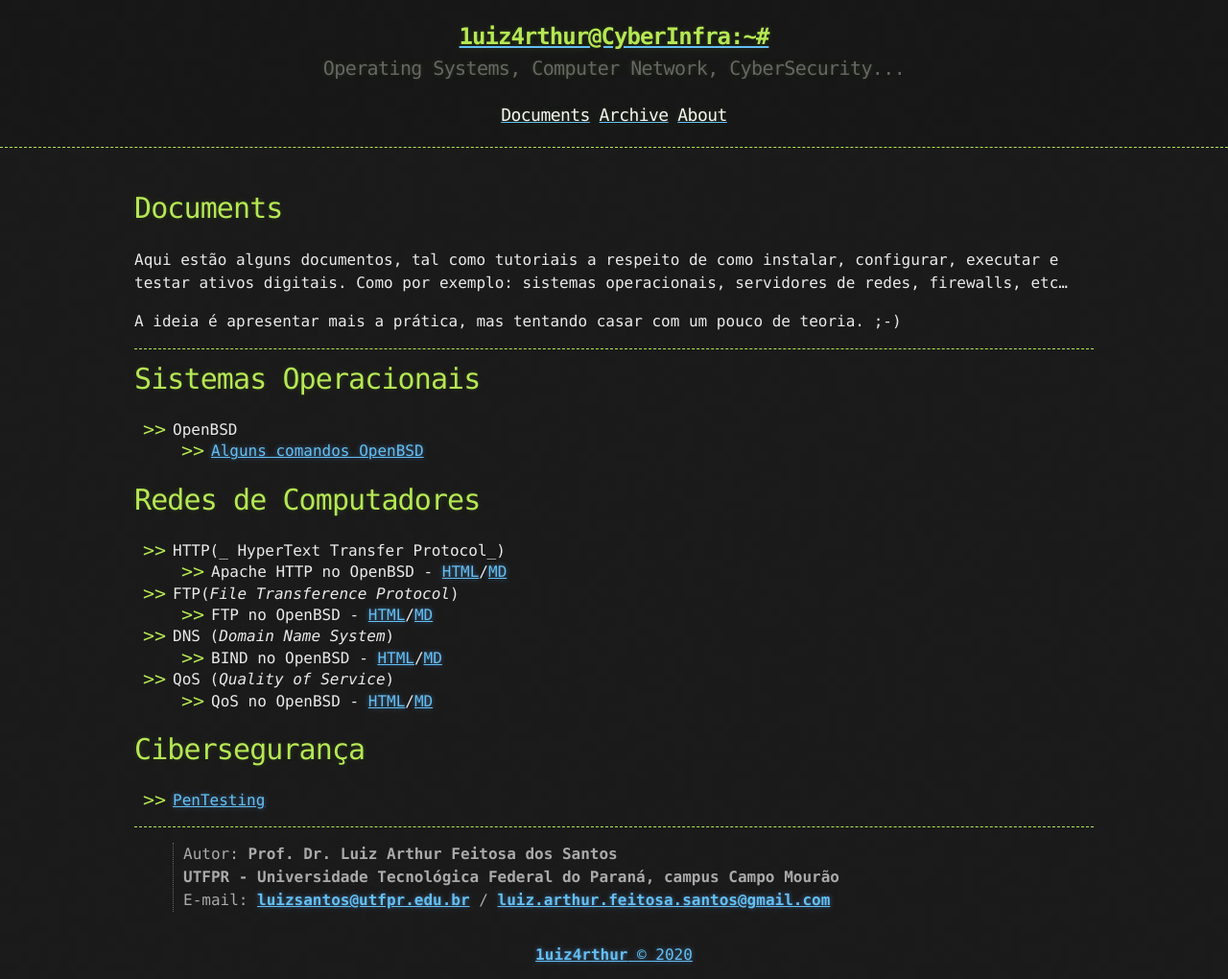
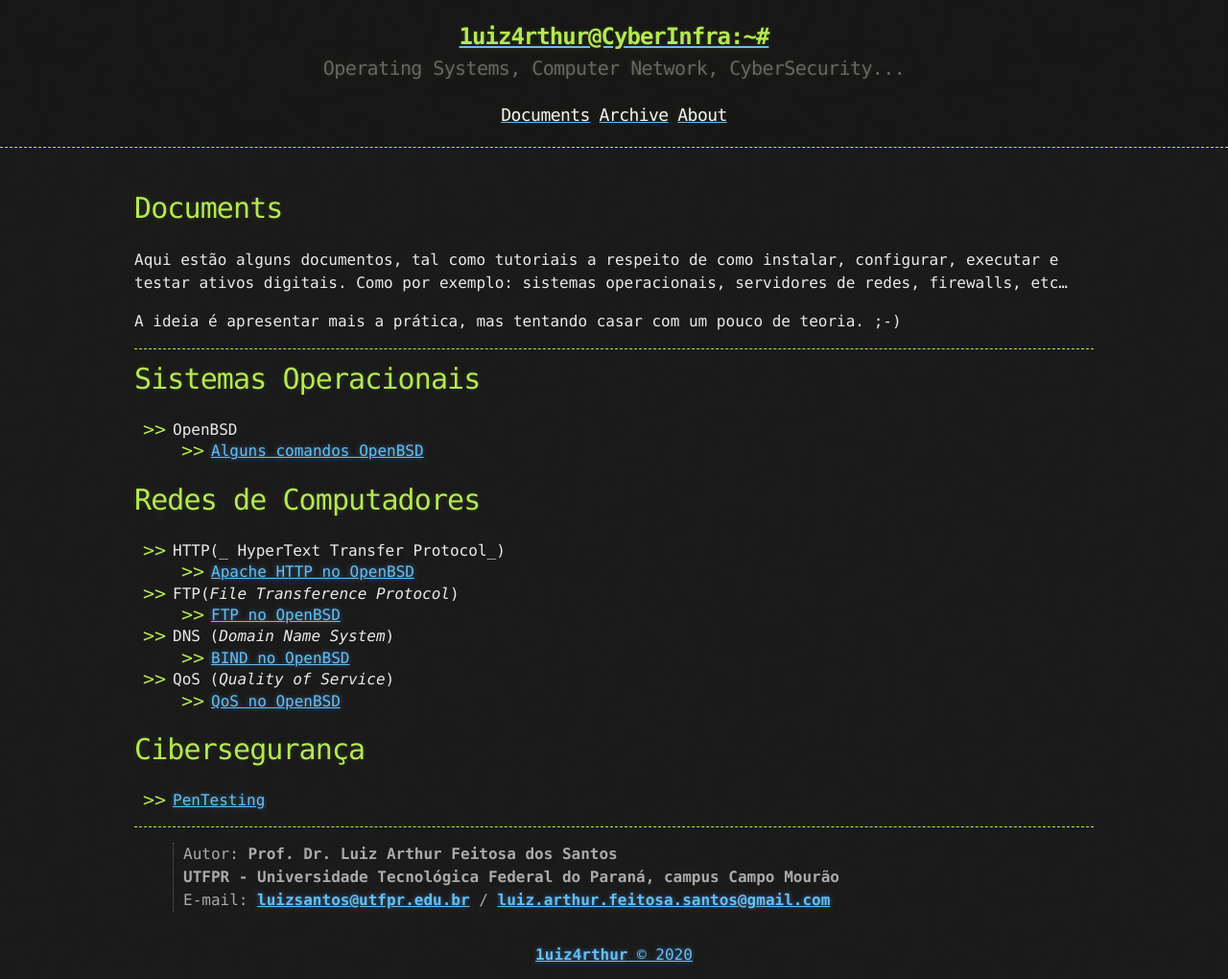
Before and after one commit to luizsantos/cyberinfra, a Jekyll site: the page built from docs/index.md, in a window 1280 px wide. Shown: the whole page at 96% size. Built offline with Jekyll 4.4.1, drawn with Linux system fonts in a browser that asks for light colours.

Commit message:
change links 2

```diff
--- a/docs/index.md
+++ b/docs/index.md
@@ -15,20 +15,20 @@ A ideia é apresentar mais a prática, mas tentando casar com um pouco de teoria
 
 # Sistemas Operacionais
 * OpenBSD
-	* [Alguns comandos OpenBSD](OpenBSDServers/OpenBSD_comandos.tex.html)
+	* [Alguns comandos OpenBSD](OpenBSDServers/OpenBSD_comandos)
 
 # Redes de Computadores
 * HTTP(_ HyperText Transfer Protocol_)
-	* Apache HTTP no OpenBSD - [HTML](OpenBSDServers/HTTP.html)/[MD](OpenBSDServers/HTTP.md)
+	* [Apache HTTP no OpenBSD](OpenBSDServers/HTTP)
 * FTP(_File Transference Protocol_)
-	* FTP no OpenBSD - [HTML](OpenBSDServers/FTP.html)/[MD](OpenBSDServers/FTP.md)
+	* [FTP no OpenBSD](OpenBSDServers/FTP)
 * DNS (_Domain Name System_)
-	* BIND no OpenBSD - [HTML](DNS/DNS.html)/[MD](DNS/DNS.md)
+	* [BIND no OpenBSD](DNS/DNS)
 * QoS (_Quality of Service_)
-	* QoS no OpenBSD - [HTML](QoS/QoS.html)/[MD](QoS/QoS.md)
+	* [QoS no OpenBSD](QoS/QoS)
 
 # Cibersegurança
-* [PenTesting](penTest/pentest.html)
+* [PenTesting](penTest/pentest)
 
 -----------------------
 
```
Also changed, not shown: docs/OpenBSDServers/OpenBSD_comandos.md (renamed from docs/OpenBSDServers/OpenBSD_comandos.tex.md).
